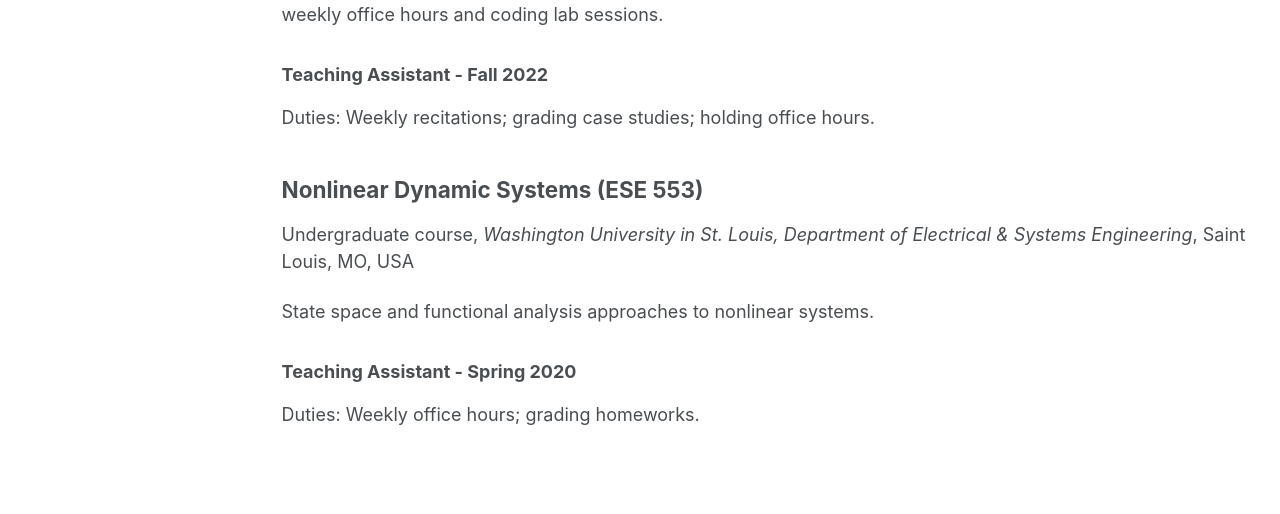
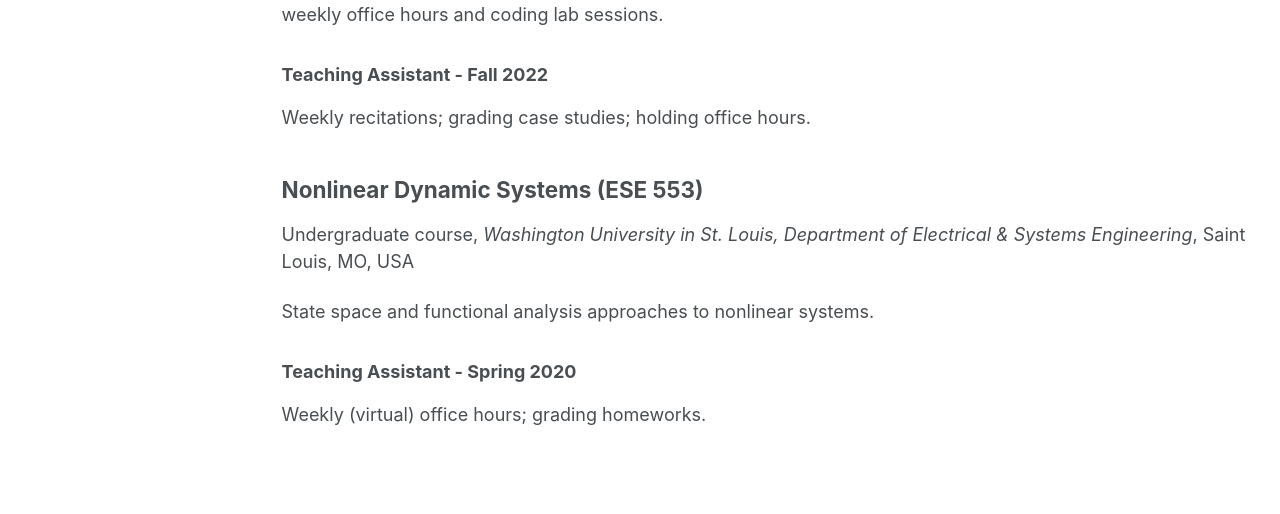
Before and after one commit to BethAnna/BethAnna.github.io, a Jekyll site: the page built from _pages/teaching.md, in a window 1280 px wide and 1399 px high. Shown: the part 558-1072 px from the top of the window. Built offline with Jekyll 4.4.1, drawn with Linux system fonts in a browser that asks for light colours; some web fonts are replaced; a script that is not in the unit is left out.

Commit message:
Update teaching.md
Updated description

```diff
--- a/_pages/teaching.md
+++ b/_pages/teaching.md
@@ -19,7 +19,7 @@ After my dissertation defense I acted as an adjunct instructor.  In this positio
 
 
 ### Teaching Assistant - Fall 2022
-Duties: Weekly recitations; grading case studies; holding office hours.
+Weekly recitations; grading case studies; holding office hours.
 
 
 
@@ -31,4 +31,4 @@ Duties: Weekly recitations; grading case studies; holding office hours.
 State space and functional analysis approaches to nonlinear systems.
 
 ### Teaching Assistant - Spring 2020
-Duties: Weekly office hours; grading homeworks.
+Weekly (virtual) office hours; grading homeworks.
```
